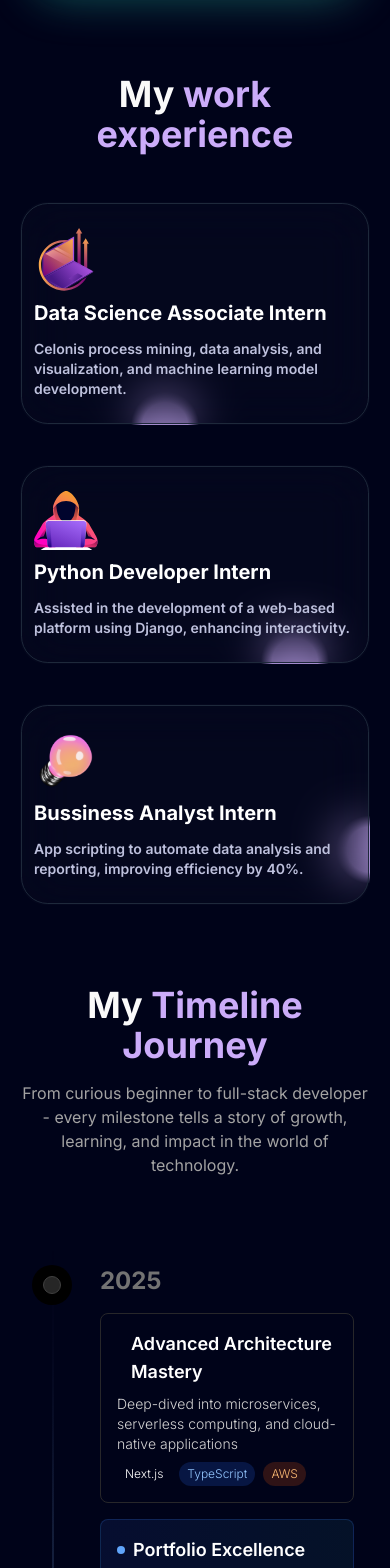
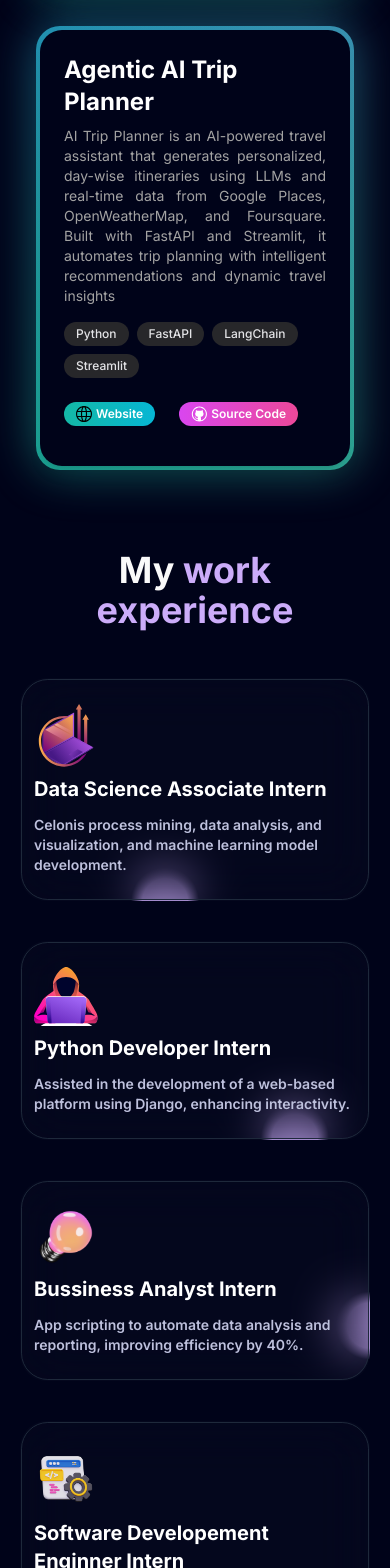
Before and after one commit to iqbal7230/Portfolio, a Next.js app: page / in a window 390 px wide. Shown: the part 3400-4968 px from the top of the page. Built offline with nearby package versions, Linux system fonts and the light colour scheme.

Commit message:
added new experience & resume

```diff
--- a/components/Footer.tsx
+++ b/components/Footer.tsx
@@ -27,8 +27,8 @@ const Footer = () => {
         </a>
       </div>
       <div className="flex mt-16 md:flex-row flex-col justify-between items-center">
-        <p className="md:text-base text-sm md:font-normal font-light">
-          Copyright © 2025 Iqbal
+        <p className="sm:text-base text-xs sm:font-normal font-light">
+          Copyright © 2026 Iqbal
         </p>
 
         <div className="flex items-center md:gap-3 gap-6">
--- a/data/index.ts
+++ b/data/index.ts
@@ -4,7 +4,7 @@ export const navItems = [
   { name: "About", link: "#about" },
   { name: "Projects", link: "#projects" },
   { name: "Contact", link: "#contact" },
-  { name: "Resume", link: "https://drive.google.com/file/d/1zLsWPz7i-PR-r7Q7dGiApPZHhqwqeT8i/view?usp=sharing" },
+  { name: "Resume", link: "https://drive.google.com/file/d/1lv16TAKwCm2UwRzNtElNSLZwYKrZwUqr/view?usp=sharing" },
 ];
 export const skill = [
    "ReactJs", "NextJs", "TailwindCSS", "TypeScript", "JavaScript","Docker", "HTML", "CSS", "NodeJs", "ExpressJs", "MongoDB", "PostgreSQL", "Django", "Flask", "Python", "Java","Git","RestAPI"
@@ -55,6 +55,15 @@ export const projects = [
     teckstack: ["React", "TailwindCSS", "NodeJs", "ExpressJs", "TensorFlow", "MongoDB"],
     link: "https://exam-guardian-three.vercel.app/",
     githubLink: "https://github.com/iqbal7230/ExamGuardian",
+  },
+   {
+    id: 6,
+    title: "Agentic AI Trip Planner",
+    des: "AI Trip Planner is an AI-powered travel assistant that generates personalized, day-wise itineraries using LLMs and real-time data from Google Places, OpenWeatherMap, and Foursquare. Built with FastAPI and Streamlit, it automates trip planning with intelligent recommendations and dynamic travel insights" ,
+    img: "/stud.webp",
+    teckstack: ["Python", "FastAPI", "LangChain", "Streamlit"],
+    link: "#",
+    githubLink: "https://github.com/iqbal7230/AI-Trip-Plannar.git",
   }
 ];
 
@@ -80,6 +89,13 @@ export const workExperience = [
     desc: "App scripting to automate data analysis and reporting, improving efficiency by 40%.",
     className: "md:col-span-2", // change to md:col-span-2
     thumbnail: "/exp3.svg",
+  },
+  {
+    id: 4,
+    title: "Software Developement Enginner Intern",
+    desc: "Building and maintaining web applications using React.js and Node.js, ensuring responsive design and optimal performance.",
+    className: "md:col-span-2", // change to md:col-span-2
+    thumbnail: "/sde.png",
   }
 ];
 
@@ -99,4 +115,9 @@ export const socialMedia = [
     img: "/link.svg",
     link:"https://www.linkedin.com/in/iqbal-ansari-53406a253/"
   },
+  {
+    id: 4,
+    img: "/LeetCode_logo_rvs.png",
+    link:"https://leetcode.com/u/iqbal_ansari/"
+  },
 ];
```
Also changed, not shown: public/LeetCode_logo_rvs.png (added), public/sde.png (added).
